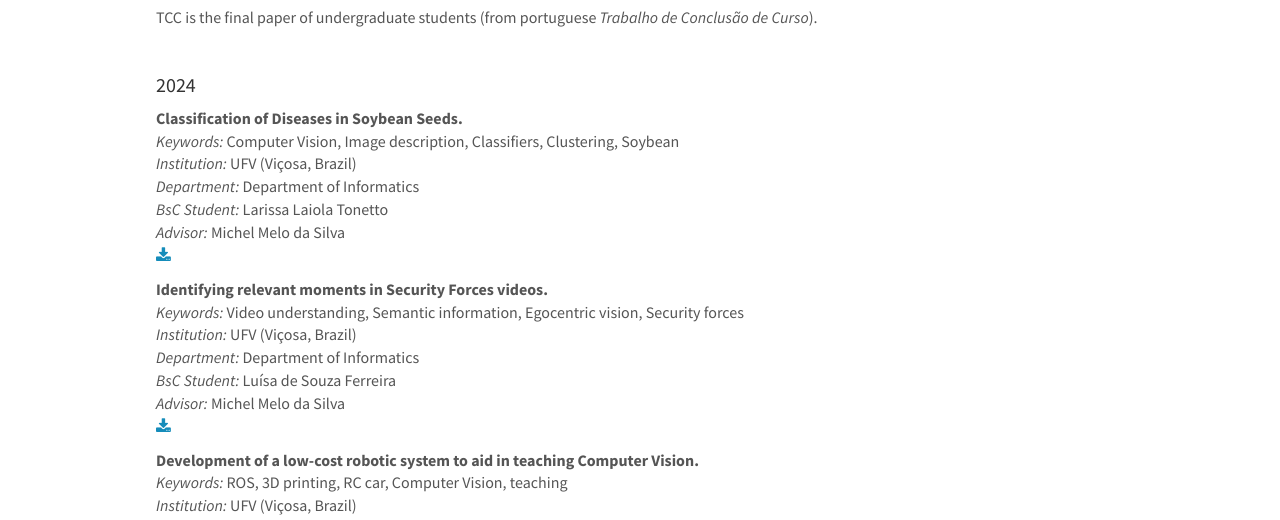
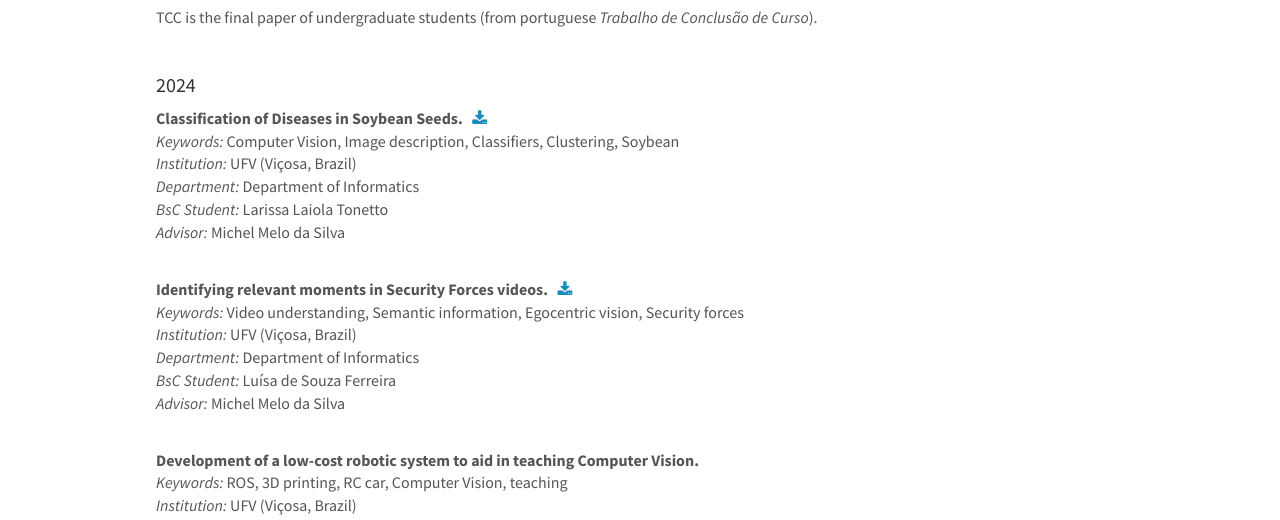
Before and after one commit to MaVILab-UFV/mavilab-ufv.github.io, a Jekyll site: the page built from _pages/tcc.md, in a window 1280 px wide. Shown: the part 142-662 px from the top of the page. Built offline with Jekyll 4.4.1, drawn with Linux system fonts in a browser that asks for light colours; nearby versions of some CDN libraries.

Commit message:
fix bug download tcc.

```diff
--- a/_pages/tcc.md
+++ b/_pages/tcc.md
@@ -20,7 +20,17 @@
 
 {% for tcc in years.tccs %}
 <p>
-<strong>{{ tcc.title }}</strong> <br />
+<strong>{{ tcc.title }}</strong>
+{% if tcc.links.url %}
+&nbsp; <a href="{{ tcc.links.url }}" title="Link to TCC file"><i class="fa fa-download fa-1x" aria-hidden="true"></i></a> &nbsp;
+{% endif %}
+{% if tcc.links.youtube %}
+<a href="{{ tcc.links.youtube }}" title="Link to YouTube TCC video"> <i class="fa fa-youtube fa-1x" aria-hidden="true"></i></a> &nbsp;
+{% endif %}
+{% if tcc.links.github  %}
+<a href="{{ tcc.links.github }}" title="Link to GitHub TCC project"><i class="fa fa-github fa-1x" aria-hidden="true"></i></a> &nbsp;
+{% endif %}
+<br />
 <em>Keywords:</em> {{ tcc.Keywords }} <br />
 <em>Institution:</em> {{ tcc.Institution }} <br />
 <em>Department:</em> {{ tcc.Department }} <br />
@@ -29,16 +39,6 @@
 {% if tcc.Coadvisor %}
 <em>Co-advisor:</em> {{ tcc.Coadvisor }} <br />
 {% endif %}
-{% if tcc.links.url %}
-<a href="{{ tcc.links.doi }}" title="Link to TCC file"><i class="fa fa-download fa-1x" aria-hidden="true"></i></a> &nbsp;
-{% endif %}
-{% if tcc.links.youtube %}
-<a href="{{ tcc.links.youtube }}" title="Link to YouTube TCC video"> <i class="fa fa-youtube fa-1x" aria-hidden="true"></i></a> &nbsp;
-{% endif %}
-{% if tcc.links.github  %}
-<a href="{{ tcc.links.github }}" title="Link to GitHub TCC project"><i class="fa fa-github fa-1x" aria-hidden="true"></i></a> &nbsp;
-{% endif %}
-
 <br />
 </p>
 
```
